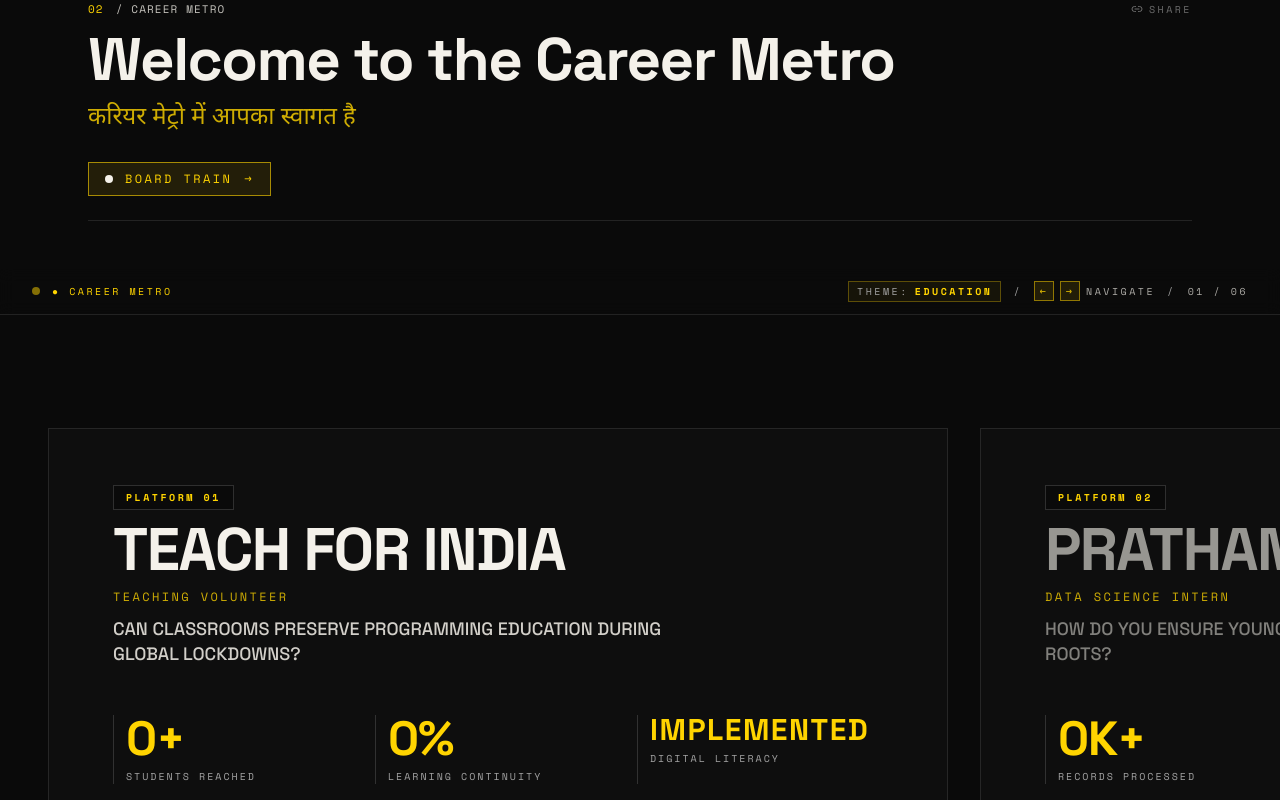
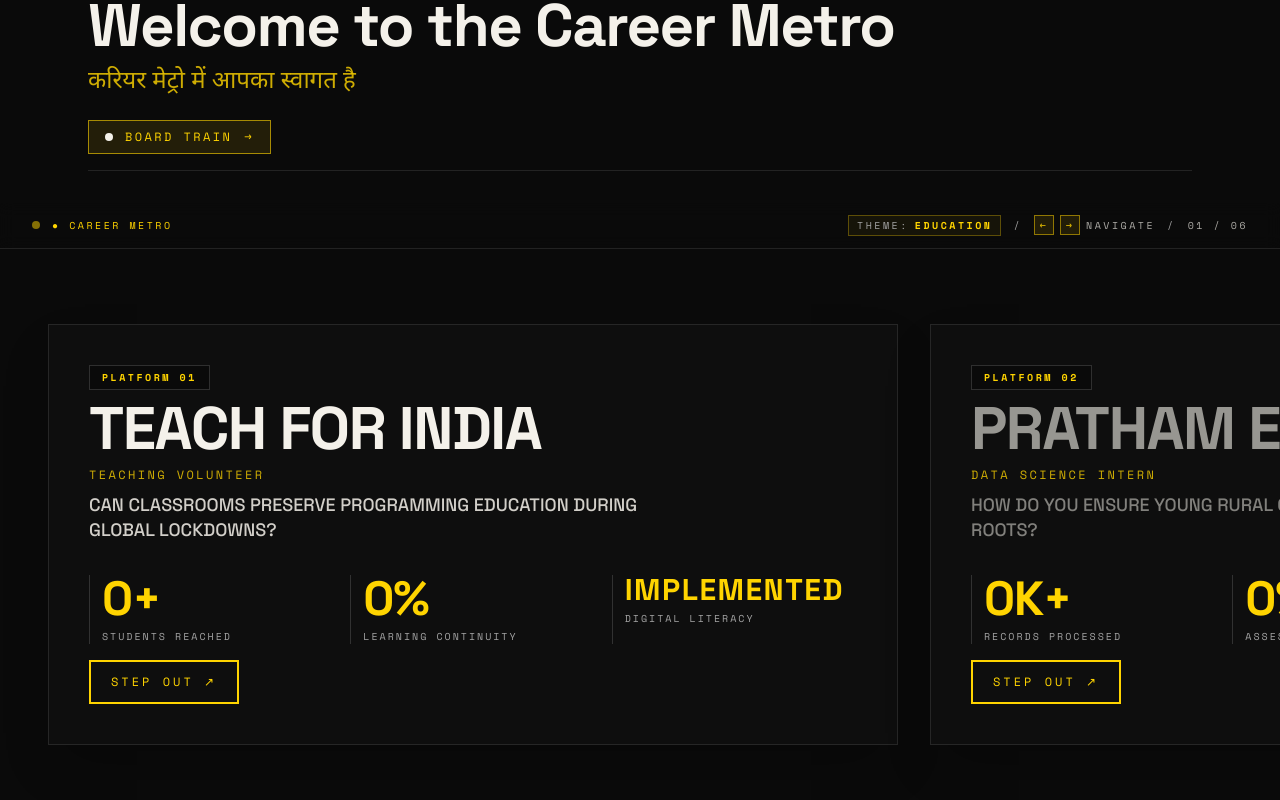
Before and after one commit to onalunchbreak/pankaj-gupta-portfolio, a Next.js app: page / in a window 1280 px wide. Shown: the part 2700-3500 px from the top of the page. Built offline with nearby package versions, Linux system fonts and the light colour scheme.

Commit message:
style(metro): eliminate empty vertical space above and below platform cards in Career Metro track

```diff
--- a/src/components/sections/best-work-metro.tsx
+++ b/src/components/sections/best-work-metro.tsx
@@ -256,9 +256,9 @@
       data-cursor-label="best work"
     >
       {/* HEADER */}
-      <div className="relative mx-auto w-full max-w-[1200px] px-5 pt-16 sm:px-8 sm:pt-20 lg:px-12">
+      <div className="relative mx-auto w-full max-w-[1200px] px-5 pt-10 sm:px-8 sm:pt-12 lg:px-12">
         <motion.div
-          className="mb-8 flex flex-col gap-3 border-b border-white/10 pb-6 sm:mb-12"
+          className="mb-6 flex flex-col gap-2.5 border-b border-white/10 pb-4 sm:mb-8"
           initial={{ opacity: 0, y: 14 }}
           whileInView={{ opacity: 1, y: 0 }}
           viewport={{ once: true, margin: "-10% 0px" }}
@@ -287,7 +287,7 @@
             onClick={() => navigateStation(1)}
             onMouseEnter={() => play("tick")}
             data-cursor-label="board"
-            className="group mt-4 inline-flex w-fit items-center gap-3 border border-[#FFD400]/60 bg-[#FFD400]/10 px-4 py-2 font-mono text-xs uppercase tracking-[0.2em] text-[#FFD400] transition-colors hover:bg-[#FFD400] hover:text-[#0A0A0A] focus-ring"
+            className="group mt-3 inline-flex w-fit items-center gap-3 border border-[#FFD400]/60 bg-[#FFD400]/10 px-4 py-2 font-mono text-xs uppercase tracking-[0.2em] text-[#FFD400] transition-colors hover:bg-[#FFD400] hover:text-[#0A0A0A] focus-ring"
           >
             <span className="h-2 w-2 rounded-full bg-[#F4F1EA] transition-colors group-hover:bg-[#1738D5]" />
             {METRO_INTRO.cta}
@@ -301,7 +301,7 @@
         <div ref={outerRef} className="relative w-full">
           <div
             ref={viewportRef}
-            className="relative h-screen w-full overflow-hidden bg-[#0A0A0A]"
+            className="relative h-[82vh] min-h-[540px] max-h-[750px] w-full overflow-hidden bg-[#0A0A0A]"
           >
             {/* Top status bar */}
             <div className="absolute left-0 right-0 top-0 z-20 flex items-center justify-between gap-4 border-b border-white/10 bg-[#0A0A0A]/80 px-5 py-3 backdrop-blur-sm sm:px-8">
@@ -331,10 +331,10 @@
             </div>
 
             {/* Track content */}
-            <div className="flex h-full items-center">
+            <div className="flex h-full items-center pt-12 pb-10">
               <div
                 ref={trackRef}
-                className="flex items-center gap-8 pl-12 pr-48"
+                className="flex items-center gap-8 pl-8 sm:pl-12 pr-48"
               >
                 {METRO_STATIONS.map((station, i) => (
                   <StationPanel
@@ -428,10 +428,10 @@
 
   return (
     <article
-      className="relative flex h-full w-[85vw] max-w-[900px] shrink-0 flex-col justify-center gap-10 px-10 py-14 sm:gap-12 sm:px-16 border border-white/10 bg-[#0E0E0E]"
+      className="relative flex w-[85vw] max-w-[850px] shrink-0 flex-col justify-between gap-6 border border-white/10 bg-[#0E0E0E] p-6 sm:p-8 lg:p-10 shadow-2xl"
       data-cursor-label={station.name}
     >
-      <div className="flex flex-col items-start gap-3">
+      <div className="flex flex-col items-start gap-2.5">
         <div className="border border-white/15 bg-[#0A0A0A] px-3 py-1">
           <p className="font-mono text-[10px] uppercase tracking-[0.25em] text-[#FFD400] font-semibold">
             {`PLATFORM 0${index + 1}`}
@@ -439,7 +439,7 @@
         </div>
 
         <h3
-          className={`font-display text-5xl font-bold leading-[0.92] tracking-tight transition-colors duration-300 lg:text-6xl ${
+          className={`font-display text-4xl font-bold leading-[0.95] tracking-tight transition-colors duration-300 sm:text-5xl lg:text-6xl ${
             active ? "text-[#F4F1EA]" : "text-[#F4F1EA]/60"
           }`}
         >
@@ -459,7 +459,7 @@
         </p>
       </div>
 
-      <div className="flex flex-col gap-6">
+      <div className="flex flex-col gap-4 pt-2">
         <ul className="grid grid-cols-3 gap-4" role="list">
           {previewMetrics.map((m) => (
             <li key={m.label} className="border-l border-white/15 pl-3">
```
